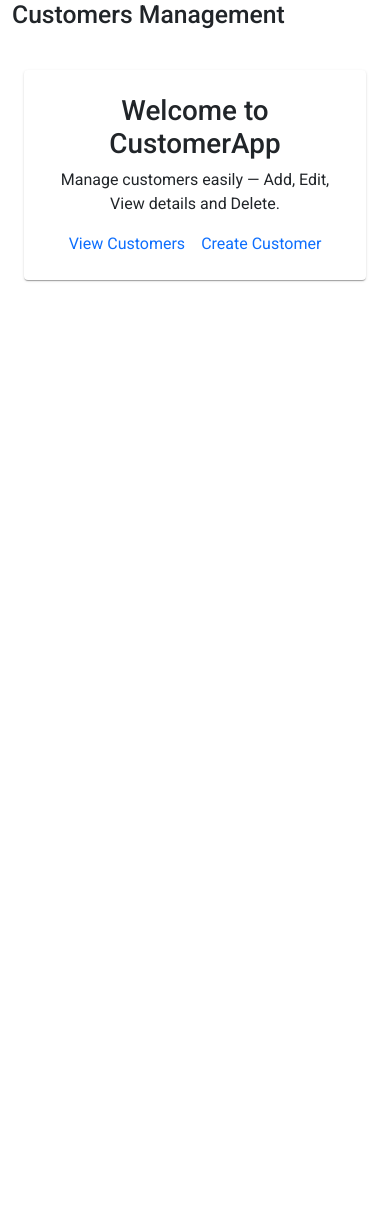
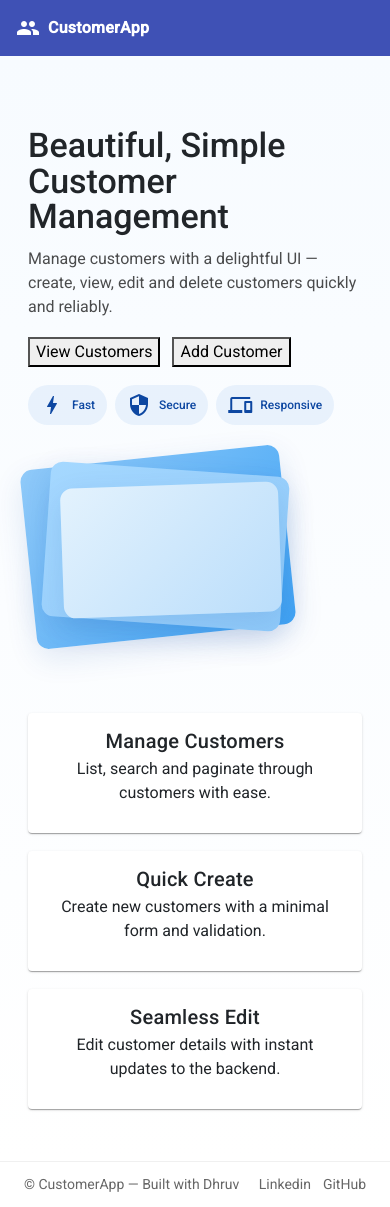
Before and after one commit to dhruvmohan867/Customer-app, an Angular app in the folder frontend/: page / in a window 390 px wide. Before the commit the page ends 844 px from the top, so only its background shows below. Built offline with nearby package versions, Linux system fonts and the light colour scheme.

Commit message:
Implement responsive layout and enhance UI components for CustomerApp

```diff
--- a/frontend/src/app/app.component.css
+++ b/frontend/src/app/app.component.css
@@ -0,0 +1,8 @@
+.topbar { position: sticky; top:0; z-index:1000; display:flex; align-items:center; }
+.brand { display:flex; align-items:center; gap:8px; cursor:pointer; }
+.title { font-weight:600; font-size:18px; }
+.spacer { flex:1 1 auto; }
+.main-wrap { padding: 24px 16px; min-height: calc(100vh - 128px); background: linear-gradient(180deg, #f7fbff, #ffffff); }
+.site-footer { display:flex; justify-content:space-between; align-items:center; padding:12px 24px; border-top:1px solid rgba(0,0,0,0.06); font-size:14px; color: rgba(0,0,0,0.6); }
+.site-footer .footer-links a { margin-left:12px; text-decoration:none; color:inherit; }
+@media (max-width:600px) { .nav { display:none; } .title { font-size:16px; } }
--- a/frontend/src/app/app.component.html
+++ b/frontend/src/app/app.component.html
@@ -1,6 +1,24 @@
-<div class="container">
-  <h2>
-    Customers Management
-  </h2>
+<mat-toolbar class="topbar" color="primary">
+  <div class="brand" routerLink="/">
+    <span class="material-icons">people</span>
+    <span class="title">CustomerApp</span>
+  </div>
+  <span class="spacer"></span>
+  <nav class="nav">
+    <button mat-button routerLink="/">Home</button>
+    <button mat-button routerLink="/customers">Customers</button>
+    <button mat-stroked-button routerLink="/create">Create</button>
+  </nav>
+</mat-toolbar>
+
+<main class="main-wrap">
   <router-outlet></router-outlet>
-</div>
+</main>
+
+<footer class="site-footer">
+  <div>© CustomerApp — Built with Dhruv</div>
+  <div class="footer-links">
+    <a href="https://www.linkedin.com/in/dhruvmohanshukla/" target="_blank" rel="noopener">Linkedin</a>
+    <a href="https://github.com/dhruvmohan867" target="_blank" rel="noopener">GitHub</a>
+  </div>
+</footer>
--- a/frontend/src/app/app.component.ts
+++ b/frontend/src/app/app.component.ts
@@ -1,14 +1,17 @@
 import { Component } from '@angular/core';
 import { CommonModule } from '@angular/common';
 import { RouterOutlet } from '@angular/router';
+import { MatToolbarModule } from '@angular/material/toolbar';
+import { MatButtonModule } from '@angular/material/button';
+import { MatIconModule } from '@angular/material/icon';
 
 @Component({
   selector: 'app-root',
   standalone: true,
-  imports: [CommonModule, RouterOutlet],
+  imports: [CommonModule, RouterOutlet, MatToolbarModule, MatButtonModule, MatIconModule],
   templateUrl: './app.component.html',
-  styleUrl: './app.component.css'
+  styleUrls: ['./app.component.css']
 })
 export class AppComponent {
-  title = 'frontend';
+  title = 'CustomerApp';
 }
--- a/frontend/src/app/components/Home/home.component.css
+++ b/frontend/src/app/components/Home/home.component.css
@@ -1,4 +1,23 @@
-.home-hero { display:flex; justify-content:center; padding:32px 12px; }
-.hero-card { max-width:900px; padding:24px; text-align:center; }
-.actions a { margin: 8px; text-decoration:none; }
-.actions a.button { padding:8px 16px; border-radius:4px; background-color:#1976d2; color:white; }
+.hero { padding:48px 12px; display:flex; justify-content:center; }
+.hero-inner { max-width:1100px; width:100%; display:flex; gap:32px; align-items:center; }
+.hero-left { flex:1; }
+.hero-left h1 { margin:0 0 12px 0; font-size:34px; line-height:1.05; }
+.hero-left p { margin:0 0 18px 0; color: rgba(0,0,0,0.7); }
+.cta button { margin-right:12px; }
+.badges { margin-top:18px; display:flex; gap:8px; flex-wrap:wrap; }
+.badge { display:inline-flex; align-items:center; gap:8px; padding:8px 12px; background:rgba(25,118,210,0.08); border-radius:999px; font-weight:500; color:#0d47a1; }
+.hero-right { width:360px; display:flex; justify-content:center; }
+.card-stack { width:260px; height:180px; position:relative; }
+.card-stack .c { position:absolute; border-radius:12px; box-shadow: 0 10px 30px rgba(13,71,161,0.12); }
+.card-stack .c1 { width:100%; height:100%; background: linear-gradient(135deg,#90caf9,#42a5f5); transform: rotate(-6deg); top:0; left:0; }
+.card-stack .c2 { width:92%; height:86%; background: linear-gradient(135deg,#a5d8ff,#90caf9); transform: rotate(4deg); top:12px; left:18px; }
+.card-stack .c3 { width:84%; height:72%; background: linear-gradient(135deg,#e3f2fd,#bbdefb); transform: rotate(-2deg); top:28px; left:34px; }
+
+.features { display:flex; gap:18px; max-width:1100px; margin:28px auto; padding:0 12px; }
+.feature-card { flex:1; padding:12px; text-align:center; }
+
+@media (max-width:900px){
+  .hero-inner { flex-direction:column; align-items:flex-start; }
+  .hero-right { width:100%; display:block; }
+  .features { flex-direction:column; }
+}
--- a/frontend/src/app/components/Home/home.component.html
+++ b/frontend/src/app/components/Home/home.component.html
@@ -1,11 +1,40 @@
-<div class="home-hero">
-  <mat-card class="hero-card">
-    <h1>Welcome to CustomerApp</h1>
-    <p>Manage customers easily — Add, Edit, View details and Delete.</p>
+<section class="hero">
+  <div class="hero-inner">
+    <div class="hero-left">
+      <h1>Beautiful, Simple Customer Management</h1>
+      <p>Manage customers with a delightful UI — create, view, edit and delete customers quickly and reliably.</p>
+      <div class="cta">
+        <button mat-raised-button routerLink="/customers">View Customers</button>
+        <button mat-stroked-button routerLink="/create">Add Customer</button>
+      </div>
+      <div class="badges">
+        <div class="badge"><span class="material-icons">bolt</span> Fast</div>
+        <div class="badge"><span class="material-icons">security</span> Secure</div>
+        <div class="badge"><span class="material-icons">devices</span> Responsive</div>
+      </div>
+    </div>
+    <div class="hero-right" aria-hidden="true">
+      <!-- Decorative card stack -->
+      <div class="card-stack">
+        <div class="c c1"></div>
+        <div class="c c2"></div>
+        <div class="c c3"></div>
+      </div>
+    </div>
+  </div>
+</section>
 
-    <div class="actions">
-      <a routerLink="/customers" mat-raised-button>View Customers</a>
-      <a routerLink="/create" mat-stroked-button>Create Customer</a>
-    </div>
+<section class="features">
+  <mat-card class="feature-card">
+    <mat-card-title>Manage Customers</mat-card-title>
+    <mat-card-content>List, search and paginate through customers with ease.</mat-card-content>
   </mat-card>
-</div>
+  <mat-card class="feature-card">
+    <mat-card-title>Quick Create</mat-card-title>
+    <mat-card-content>Create new customers with a minimal form and validation.</mat-card-content>
+  </mat-card>
+  <mat-card class="feature-card">
+    <mat-card-title>Seamless Edit</mat-card-title>
+    <mat-card-content>Edit customer details with instant updates to the backend.</mat-card-content>
+  </mat-card>
+</section>
--- a/frontend/src/styles.css
+++ b/frontend/src/styles.css
@@ -1,4 +1,4 @@
 /* You can add global styles to this file, and also import other style files */
-
+@import '@angular/material/prebuilt-themes/indigo-pink.css';
 html, body { height: 100%; }
 body { margin: 0; font-family: Roboto, "Helvetica Neue", sans-serif; }
```
